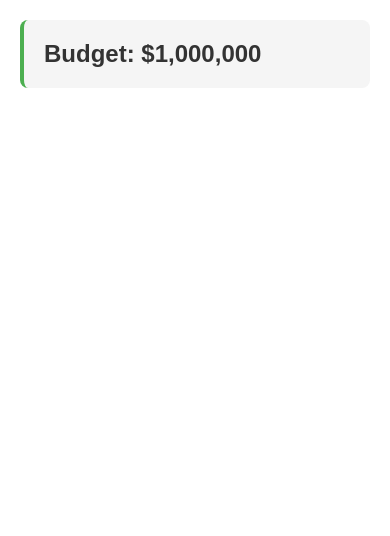
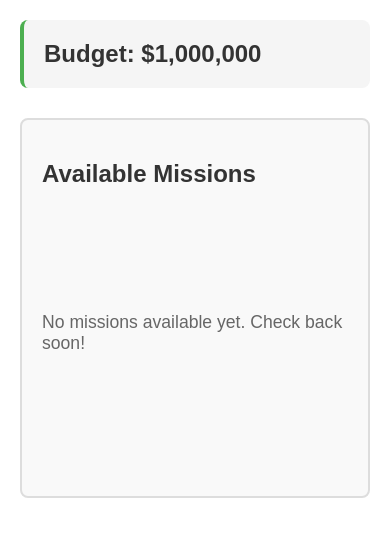
Before and after one commit to tzone85/SpaceAgencyGame, a plain HTML site: page index.html in a window 390 px wide. Drawn offline with Linux system fonts and the light colour scheme.

Commit message:
feat: add mission list container (#2)
- Create semantic HTML structure with mission-list-container section
- Position container below header with proper spacing
- Add comprehensive styling: background, border, padding, min-height
- Implement empty state with placeholder message
- Add responsive design and flexbox layout for mission items
- Include test file to verify HTML structure meets acceptance criteria

Closes story 01KKDXXP-s-005

```diff
--- a/index.html
+++ b/index.html
@@ -26,6 +26,38 @@
             border-left: 4px solid #4CAF50;
             margin-bottom: 20px;
         }
+
+        .mission-list-container {
+            margin-top: 30px;
+            background: #f9f9f9;
+            border: 2px solid #ddd;
+            border-radius: 8px;
+            padding: 20px;
+            min-height: 300px;
+        }
+
+        .mission-list-container h2 {
+            font-size: 1.5rem;
+            color: #333;
+            margin-bottom: 20px;
+        }
+
+        .mission-list {
+            list-style: none;
+            padding: 0;
+            display: flex;
+            flex-direction: column;
+            gap: 10px;
+        }
+
+        .mission-list.empty {
+            display: flex;
+            align-items: center;
+            justify-content: center;
+            min-height: 250px;
+            color: #666;
+            font-size: 1.1rem;
+        }
     </style>
 </head>
 <body>
@@ -34,6 +66,13 @@
         <div data-budget-counter class="budget-counter">
             Budget: $1,000,000
         </div>
+
+        <section class="mission-list-container">
+            <h2>Available Missions</h2>
+            <ul class="mission-list empty" id="missionList">
+                <li>No missions available yet. Check back soon!</li>
+            </ul>
+        </section>
     </main>
 </body>
 </html>
```
Also changed, not shown: index.test.html (+84 -107 lines).
